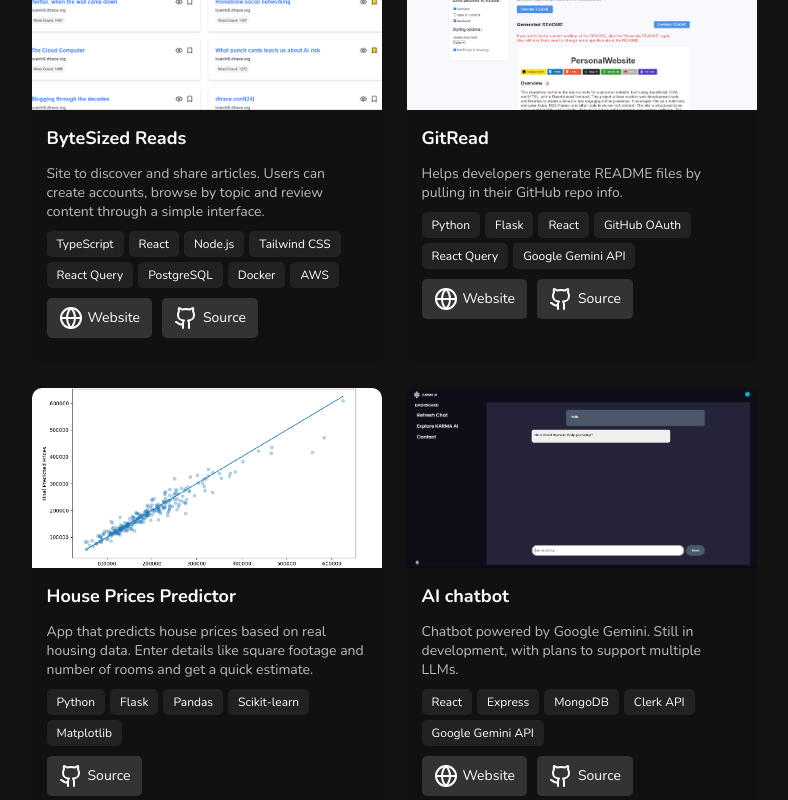
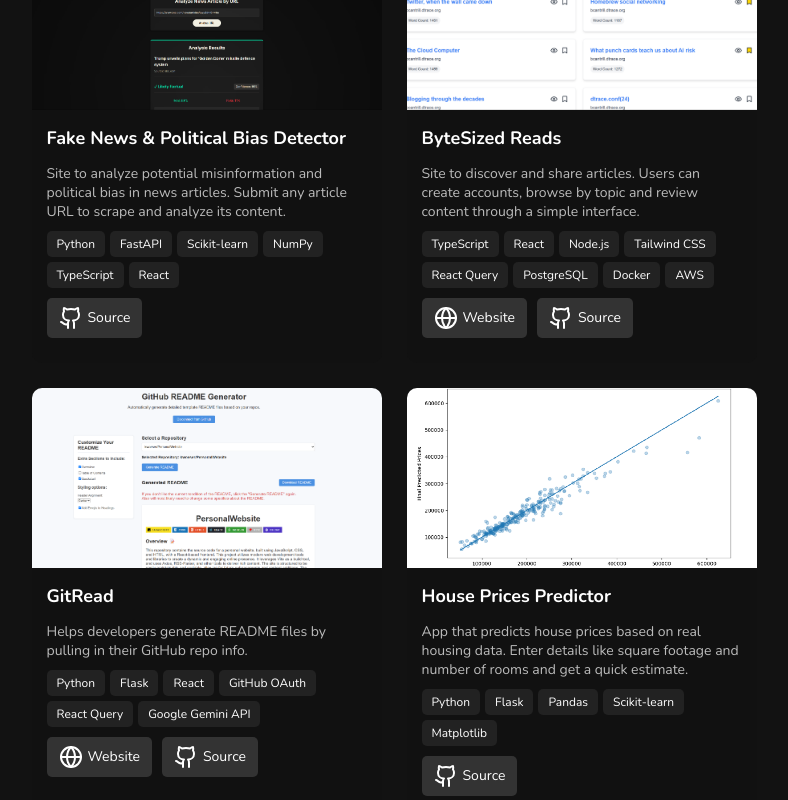
Before and after one commit to kwoeser/PersonalWebsite, a React (Vite) app: page / in a window 1280 px wide. Shown: the part 1200-2000 px from the top of the page, without its empty margins (246-1034 px from the left). Built offline with nearby package versions, Linux system fonts and the light colour scheme.

Commit message:
new res and proj

```diff
--- a/src/components/Projects.jsx
+++ b/src/components/Projects.jsx
@@ -5,6 +5,15 @@
 
 // Project Descriptions
 const projects = [
+  {
+      title: "Fake News & Political Bias Detector",
+      description:
+      "Site to analyze potential misinformation and political bias in news articles. Submit any article URL to scrape and analyze its content. ",
+      image: "assets/fakenews.png",
+      tags: ["Python", "FastAPI", "Scikit-learn", "NumPy", "TypeScript", "React"],
+      // liveDemo: "https://bytereads.duckdns.org/",
+      sourceCode: "https://github.com/kwoeser/fakenews",
+    },
   {
     title: "ByteSized Reads",
     description:
@@ -31,18 +40,6 @@
     tags: ["Python", "Flask", "Pandas", "Scikit-learn", "Matplotlib"],
     sourceCode: "https://github.com/kwoeser/regression-house-prices",
 },
-
-  {
-      title: "AI chatbot",
-      description:
-      "Chatbot powered by Google Gemini. Still in development, with plans to support multiple LLMs.",
-      image: "assets/KARMA-AI.png",
-      tags: ["React", "Express", "MongoDB", "Clerk API", "Google Gemini API"],
-      liveDemo: "https://gem-clone-lilac.vercel.app/",
-      sourceCode: "https://github.com/kwoeser/GemClone",
-  },
-
-
 
 ];
 
--- a/src/pages/ProjectsPage.jsx
+++ b/src/pages/ProjectsPage.jsx
@@ -6,6 +6,15 @@
 
 function ProjectsPage() {
   const projects = [
+    {
+      title: "Fake News & Political Bias Detector",
+      description:
+      "Site to analyze potential misinformation and political bias in news articles. Submit any article URL to scrape and analyze its content. ",
+      image: "assets/fakenews.png",
+      tags: ["Python", "FastAPI", "Scikit-learn", "NumPy", "TypeScript", "React"],
+      // liveDemo: "https://bytereads.duckdns.org/",
+      sourceCode: "https://github.com/kwoeser/fakenews",
+    },
     {
       title: "ByteSized Reads",
       description:
```
Also changed, not shown: public/assets/fakenews.png (added), 1 other file (tests, documents, lock files or other folders).
